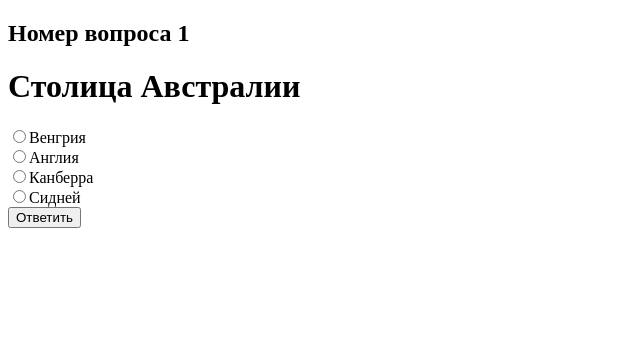
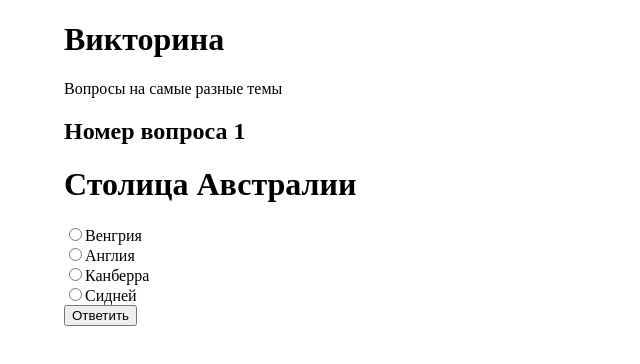
Before and after one commit to DemodovaA/kursovai, a website with bundled scripts: page index.html in a window 1280 px wide. Shown: the whole page, without its empty margins (0-640 px from the left). Built offline with nearby package versions, Linux system fonts and the light colour scheme.

```diff
--- a/index.html
+++ b/index.html
@@ -8,6 +8,9 @@
     <link rel="stylesheet" href="style.css">
 </head>
 <body>
-
+    <header>
+        <h1 class="header_h1">Викторина</h1>
+        <p class="header_h2">Вопросы на самые разные темы</p>
+    </header>
 </body>
 </html>
--- a/quiz.json
+++ b/quiz.json
@@ -24,6 +24,6 @@
         "Вариант 2": "Англия",
         "Вариант 3": "Канберра",
         "Вариант 4": "Сидней",
-        "Верный Вариант": "Канберра"
+        "Верный Вариант": "Канбера"
     }
 ]
--- a/script.js
+++ b/script.js
@@ -4,7 +4,8 @@
 let currentAnswer = ""
 function createTicket(counter, arr) {
     let el = arr[counter]
-    let div = document.createElement("div")
+    let div = document.createElement("div");
+    div.classList.add("conteiner");
     let h1 = document.createElement("h1")
     let h2 = document.createElement("h2")
     div.appendChild(h2)
@@ -15,11 +16,14 @@
         let input = document.createElement("input")
         input.addEventListener("click", () => {
             currentAnswer = el[`Вариант ${i + 1}`]
+            ///Проверка считываемости ответа
             console.log(currentAnswer);
         })
+        ////Создание полей ответов
         let br = document.createElement("br")
         let span = document.createElement("span")
         input.setAttribute("type", "radio")
+        input.setAttribute("class", "answer_input")
         input.setAttribute("name", el["Номер вопроса"])
         let label = document.createElement("label")
         span.textContent = el[`Вариант ${i + 1}`]
@@ -31,6 +35,7 @@
     document.body.appendChild(div)
 
     let btn = document.createElement("button")
+    btn.classList.add("answer_button");
     btn.textContent = "Ответить"
     btn.addEventListener("click", () => {
         if(currentAnswer === el["Верный Вариант"]){
--- a/style.css
+++ b/style.css
@@ -0,0 +1,14 @@
+body {
+    margin-left: 4rem;
+    max-width: 1000px;
+    min-width: ;
+}
+
+
+.answer_button{
+    max-width: 100px;
+}
+
+.{
+    padding: 100px;
+}
```
